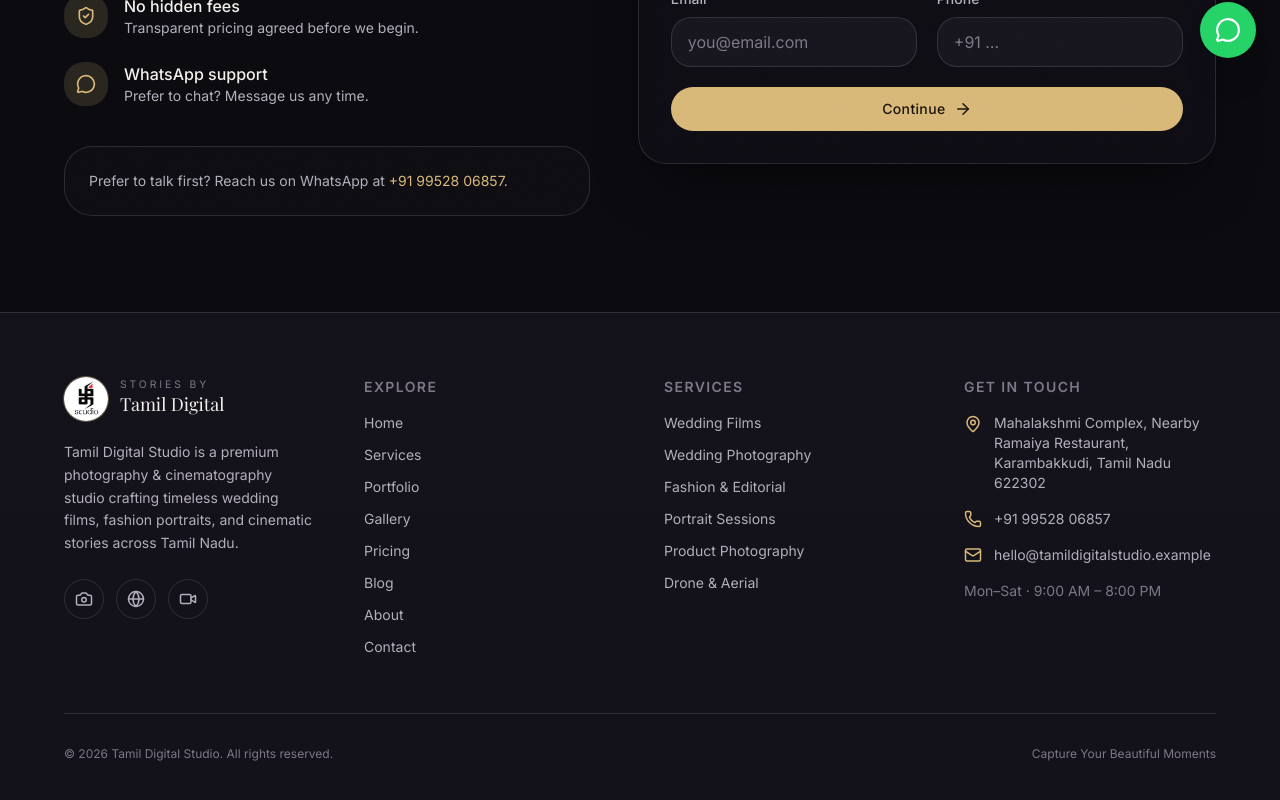
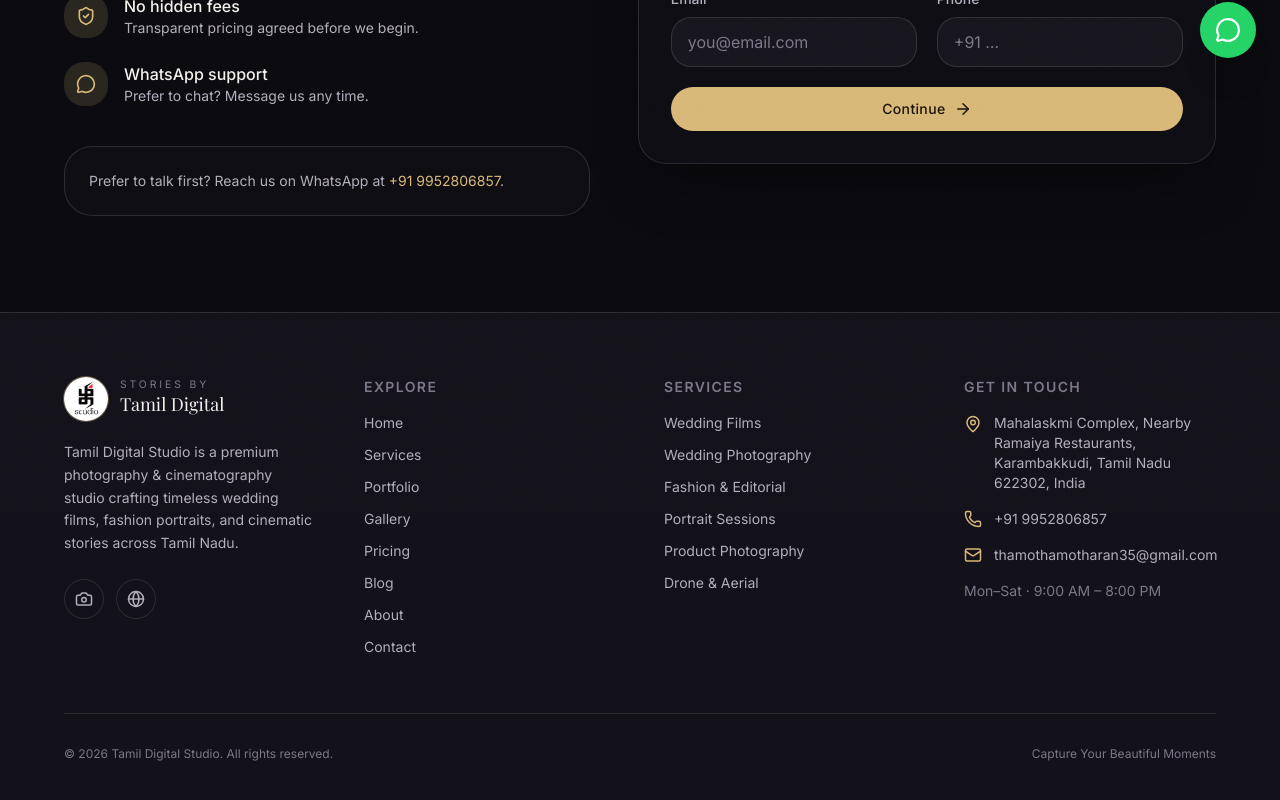
Before and after one commit to crmaarimuthu/website_design, a Next.js app in the folder web/: page /booking in a window 1280 px wide. Shown: the part 718-1518 px from the top of the page. Built offline with nearby package versions, Linux system fonts and the light colour scheme; a web font is replaced by a local one.

Commit message:
updated mobile , email, insta, facebook

```diff
--- a/web/src/app/contact/page.tsx
+++ b/web/src/app/contact/page.tsx
@@ -1,5 +1,5 @@
 import type { Metadata } from "next";
-import { MapPin, Phone, Mail, Clock, MessageCircle } from "lucide-react";
+import { MapPin, Phone, Mail, Clock, MessageCircle, Navigation } from "lucide-react";
 import { PageHeader } from "@/components/ui/PageHeader";
 import { Reveal } from "@/components/ui/Reveal";
 import { ContactForm } from "@/components/forms/ContactForm";
@@ -11,7 +11,10 @@
 };
 
 export default function ContactPage() {
-  const mapSrc = `https://www.google.com/maps?q=${site.geo.lat},${site.geo.lng}&z=14&output=embed`;
+  const mapQuery = encodeURIComponent(
+    `${site.name}, ${site.address.street}, ${site.address.city}, ${site.address.region}, ${site.address.country}`,
+  );
+  const mapSrc = `https://www.google.com/maps?q=${mapQuery}&z=15&output=embed`;
 
   return (
     <>
@@ -30,7 +33,8 @@
               <li className="flex gap-4">
                 <MapPin className="mt-0.5 shrink-0 text-accent" size={20} />
                 <span className="text-fg-muted">
-                  {site.address.street}, {site.address.city}, {site.address.region} {site.address.postalCode}
+                  {site.name}, {site.address.street}, {site.address.city}, {site.address.region}{" "}
+                  {site.address.postalCode}, {site.address.country}
                 </span>
               </li>
               <li className="flex gap-4">
@@ -59,13 +63,21 @@
 
             <div className="mt-8 aspect-video overflow-hidden rounded-2xl border border-border">
               <iframe
-                title="Studio location map"
+                title={`${site.name} location map`}
                 src={mapSrc}
                 className="h-full w-full"
                 loading="lazy"
                 referrerPolicy="no-referrer-when-downgrade"
               />
             </div>
+            <a
+              href={site.maps}
+              target="_blank"
+              rel="noopener noreferrer"
+              className="mt-4 inline-flex items-center gap-2 rounded-full border border-accent/60 px-5 py-2.5 text-sm text-fg transition-colors hover:border-accent hover:bg-accent/10"
+            >
+              <Navigation size={16} className="text-accent" /> Get Directions
+            </a>
           </div>
         </Reveal>
 
--- a/web/src/components/Footer.tsx
+++ b/web/src/components/Footer.tsx
@@ -93,7 +93,7 @@
                 <MapPin size={18} className="mt-0.5 shrink-0 text-accent" />
                 <span>
                   {site.address.street}, {site.address.city}, {site.address.region}{" "}
-                  {site.address.postalCode}
+                  {site.address.postalCode}, {site.address.country}
                 </span>
               </li>
               <li className="flex items-center gap-3">
--- a/web/src/components/Navbar.tsx
+++ b/web/src/components/Navbar.tsx
@@ -4,7 +4,7 @@
 import Link from "next/link";
 import Image from "next/image";
 import { usePathname } from "next/navigation";
-import { Menu, Search, X } from "lucide-react";
+import { Menu, Search, X, Phone, MessageCircle } from "lucide-react";
 import { navLinks } from "@/content/nav";
 import { site } from "@/content/site";
 import { cn } from "@/lib/cn";
@@ -155,6 +155,22 @@
           <ButtonLink href="/booking" className="mt-8" onClick={() => setMenuOpen(false)}>
             Book Your Session
           </ButtonLink>
+          <div className="mt-3 grid grid-cols-2 gap-3">
+            <a
+              href={`tel:${site.phone.replace(/\s+/g, "")}`}
+              className="inline-flex items-center justify-center gap-2 rounded-full border border-accent/60 px-4 py-3 text-sm text-fg transition-colors hover:border-accent hover:bg-accent/10"
+            >
+              <Phone size={16} className="text-accent" /> Call Now
+            </a>
+            <a
+              href={`https://wa.me/${site.whatsapp}`}
+              target="_blank"
+              rel="noopener noreferrer"
+              className="inline-flex items-center justify-center gap-2 rounded-full border border-accent/60 px-4 py-3 text-sm text-fg transition-colors hover:border-accent hover:bg-accent/10"
+            >
+              <MessageCircle size={16} className="text-accent" /> WhatsApp
+            </a>
+          </div>
         </div>
       </div>
 
--- a/web/src/content/site.ts
+++ b/web/src/content/site.ts
@@ -8,25 +8,30 @@
   lockupBig: "Tamil Digital",
   description:
     "Tamil Digital Studio is a premium photography & cinematography studio crafting timeless wedding films, fashion portraits, and cinematic stories across Tamil Nadu.",
+  // No public website domain supplied yet — update once the live domain is known
+  // (drives metadataBase, canonical URLs and absolute OG/schema image paths).
   url: "https://tamildigitalstudio.example",
-  phone: "+91 99528 06857",
+  phone: "+91 9952806857",
   whatsapp: "919952806857",
-  email: "hello@tamildigitalstudio.example",
+  email: "thamothamotharan35@gmail.com",
   address: {
-    // Mahalakshmi Complex, nearby Ramaiya Restaurant, Karambakkudi.
-    street: "Mahalakshmi Complex, Nearby Ramaiya Restaurant",
+    street: "Mahalaskmi Complex, Nearby Ramaiya Restaurants",
     city: "Karambakkudi",
     region: "Tamil Nadu",
     postalCode: "622302",
     country: "India",
   },
-  // Approximate coordinates for Karambakkudi — confirm exact pin before launch.
+  // Approximate coordinates for Karambakkudi — the official pin lives at `maps`.
   geo: { lat: 10.4592, lng: 79.0736 },
+  maps: "https://goo.gl/maps/crbseEsWo5h74Q9f8",
   hours: "Mon–Sat · 9:00 AM – 8:00 PM",
   socials: [
-    { label: "Instagram", href: "https://instagram.com", icon: "Instagram" },
-    { label: "Facebook", href: "https://facebook.com", icon: "Facebook" },
-    { label: "YouTube", href: "https://youtube.com", icon: "Youtube" },
+    {
+      label: "Instagram",
+      href: "https://www.instagram.com/tamil_digital_studio_kbk?igsh=a2RldGljdTlob3Az",
+      icon: "Instagram",
+    },
+    { label: "Facebook", href: "https://www.facebook.com/share/17qUNWAWpB/", icon: "Facebook" },
   ],
   logo: "/media/images/tamil_logo.jpg",
 };
--- a/web/src/types/index.ts
+++ b/web/src/types/index.ts
@@ -78,6 +78,8 @@
     country: string;
   };
   geo: { lat: number; lng: number };
+  /** Public Google Maps link used by "Get Directions" / "Open in Maps". */
+  maps: string;
   hours: string;
   socials: { label: string; href: string; icon: string }[];
   logo: string;
```
